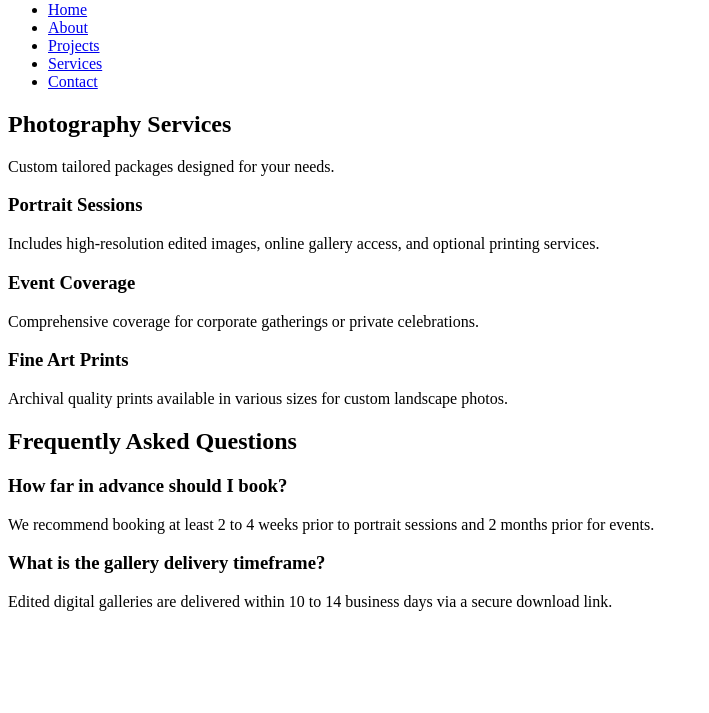
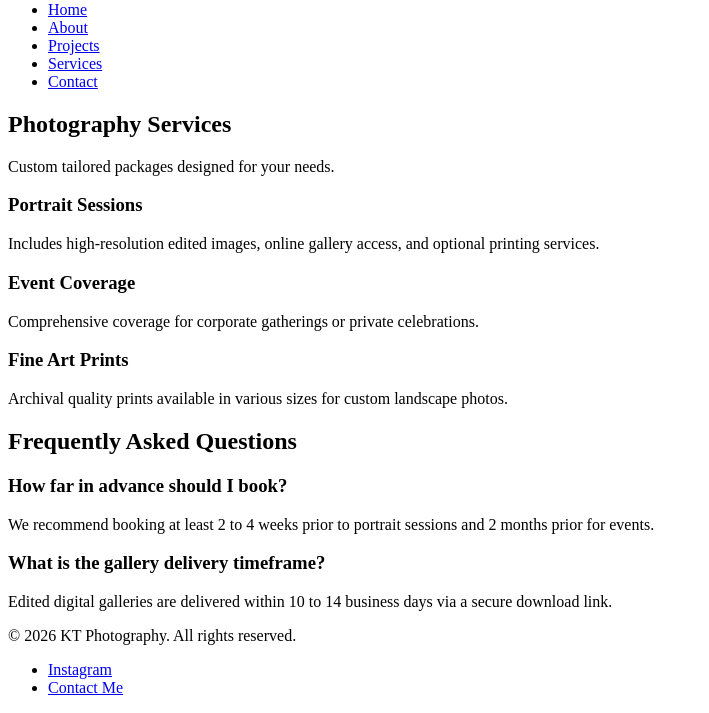
Before and after one commit to tagu0013/Web-Components-Midterms-KT-Photography, a plain HTML site: page services.html in a window 1280 px wide. Shown: the part 105-818 px from the top of the page, without its empty margins (0-709 px from the left). Drawn offline with Linux system fonts and the light colour scheme.

Commit message:
services footer

```diff
--- a/services.html
+++ b/services.html
@@ -57,6 +57,15 @@
     </section>
   </main>
 
+  <footer>
+    <p>&copy; 2026 KT Photography. All rights reserved.</p>
+    <nav aria-label="Footer Navigation">
+      <ul>
+        <li><a href="https://instagram.com" target="_blank" rel="noopener">Instagram</a></li>
+        <li><a href="contact.html">Contact Me</a></li>
+      </ul>
+    </nav>
+  </footer>
 
 </body>
 </html>
```
